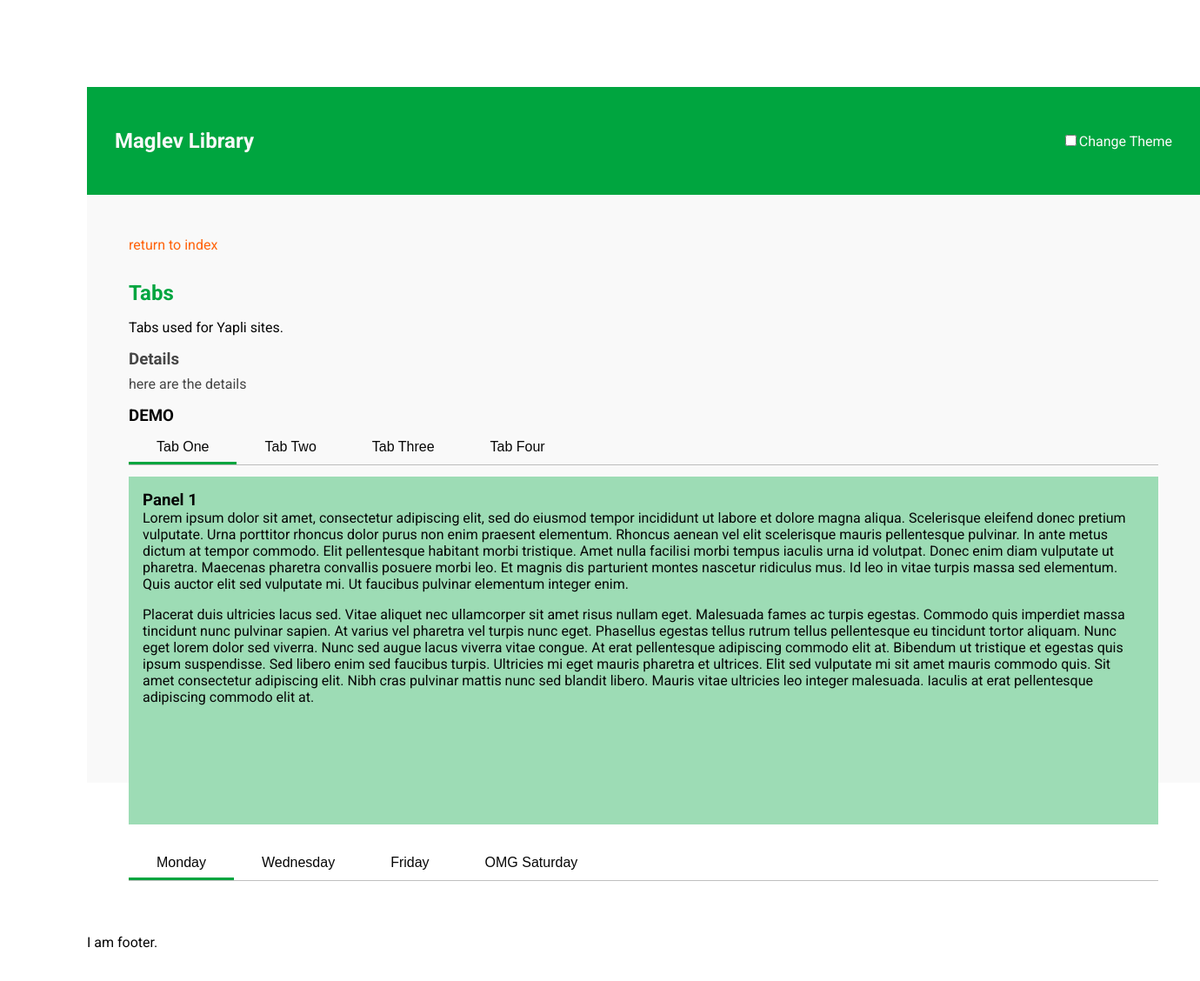
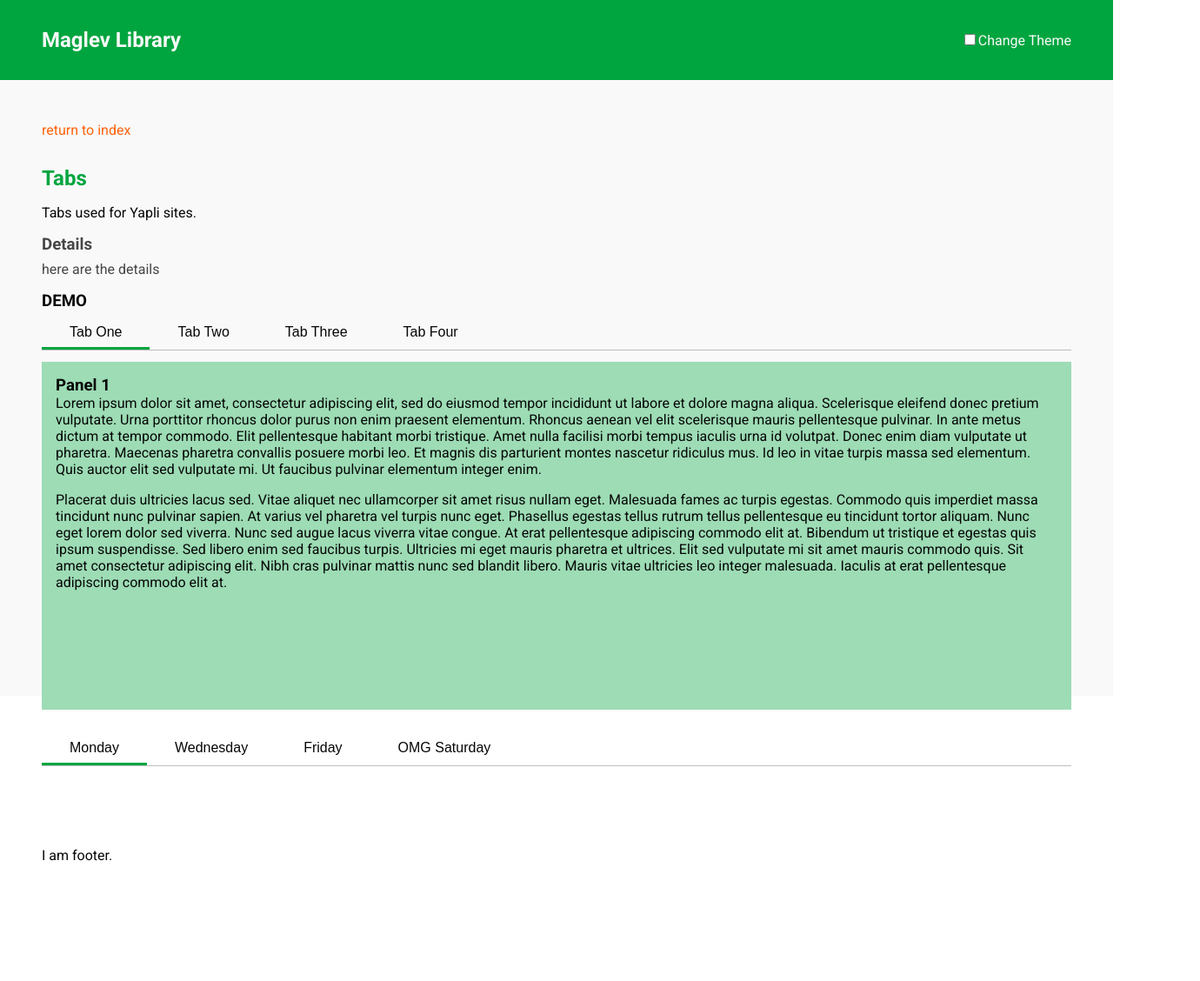
Before and after one commit to r-burkhardt/maglev, a React (Create React App) app: page /tabs in a window 1280 px wide. Shown: the top 1128 px of the page at 87% size, 1380 px wide, since content can reach past the window. Built offline with nearby package versions, Linux system fonts and the light colour scheme.

Commit message:
Clean up site format and correct header padding

```diff
--- a/src/App.scss
+++ b/src/App.scss
@@ -19,7 +19,7 @@
     padding: 1.5rem 2rem;
 
     @include breakpoint('tablet-landscape') {
-      padding: 3rem 2rem;
+      padding: 2rem 3rem;
     }
   }
 
@@ -42,6 +42,7 @@
   &__footer {
     flex: 0 0 auto;
     height: 4rem;
+    padding: 2rem 3rem;
   }
 
 }
--- a/src/components/panels/MLPanelGroup.tsx
+++ b/src/components/panels/MLPanelGroup.tsx
@@ -12,9 +12,6 @@ export function MLPanelGroup(props: Record<string, any>) {
     panels = Array.from(panelGroup.querySelectorAll('.ml-panel'));
     currentPanel = props.index;
     activatePanel(props.index);
-    // setInterval(() => {
-    //   activatePanel((currentPanel + 1) % panels.length);
-    // }, 2500);
   }, []);
 
   function activatePanel(index: number) {
--- a/src/components/tabs/MLTabs.tsx
+++ b/src/components/tabs/MLTabs.tsx
@@ -28,7 +28,6 @@ export function MLTabs(props: MLTabsProps) {
   const nameKey = props.nameKey || 'name';
   const valueKey = props.valueKey || 'value';
   let selected = props.selected || tabs[0][valueKey];
-  // let tabContainer: HTMLElement;
   let containerLeft = 0;
   let sliderGhostWidth = 0;
   let sliderGhostPosition = 0;
@@ -59,8 +58,6 @@ export function MLTabs(props: MLTabsProps) {
   }
 
   useEffect(() => {
-    // eslint-disable-next-line max-len
-    // tabContainer.current = (document.getElementById(props.id || 'ml-tabs-set')!;
     setContainerLeft();
     const firstButton = tabContainer.current!.querySelector(`#${selected}`);
     sliderGhostWidth = firstButton!.scrollWidth;
@@ -78,10 +75,8 @@ export function MLTabs(props: MLTabsProps) {
     setSlider(buttonWidth, transX);
     setGhostSlider(buttonWidth, transX);
     if (props.onTabChange) {
-    //   console.log('func');
       const index = tabs.findIndex((tab) => tab[valueKey] === selected);
       console.log(index);
-      // props.onTabChange(index, props.panelGroup);
     }
   }
 
--- a/src/docs/DocsIndex.tsx
+++ b/src/docs/DocsIndex.tsx
@@ -12,7 +12,6 @@ export function DocsIndex() {
     <section className="docs-index">
       <h3 className="docs-index__header">
           Maglev Library, a custom ReactJS library.</h3>
-      {/* for Yapli sites */}
       <p className="docs-index__summary">
           This is a library of components, providers, and styles .</p>
       <div className="docs-index__category">
--- a/src/index.scss
+++ b/src/index.scss
@@ -24,7 +24,7 @@ html {
   font-size: 16px;
 
   @include breakpoint('tablet') {
-    padding: 100px;
+    //padding: 100px;
   }
 }
 
```
